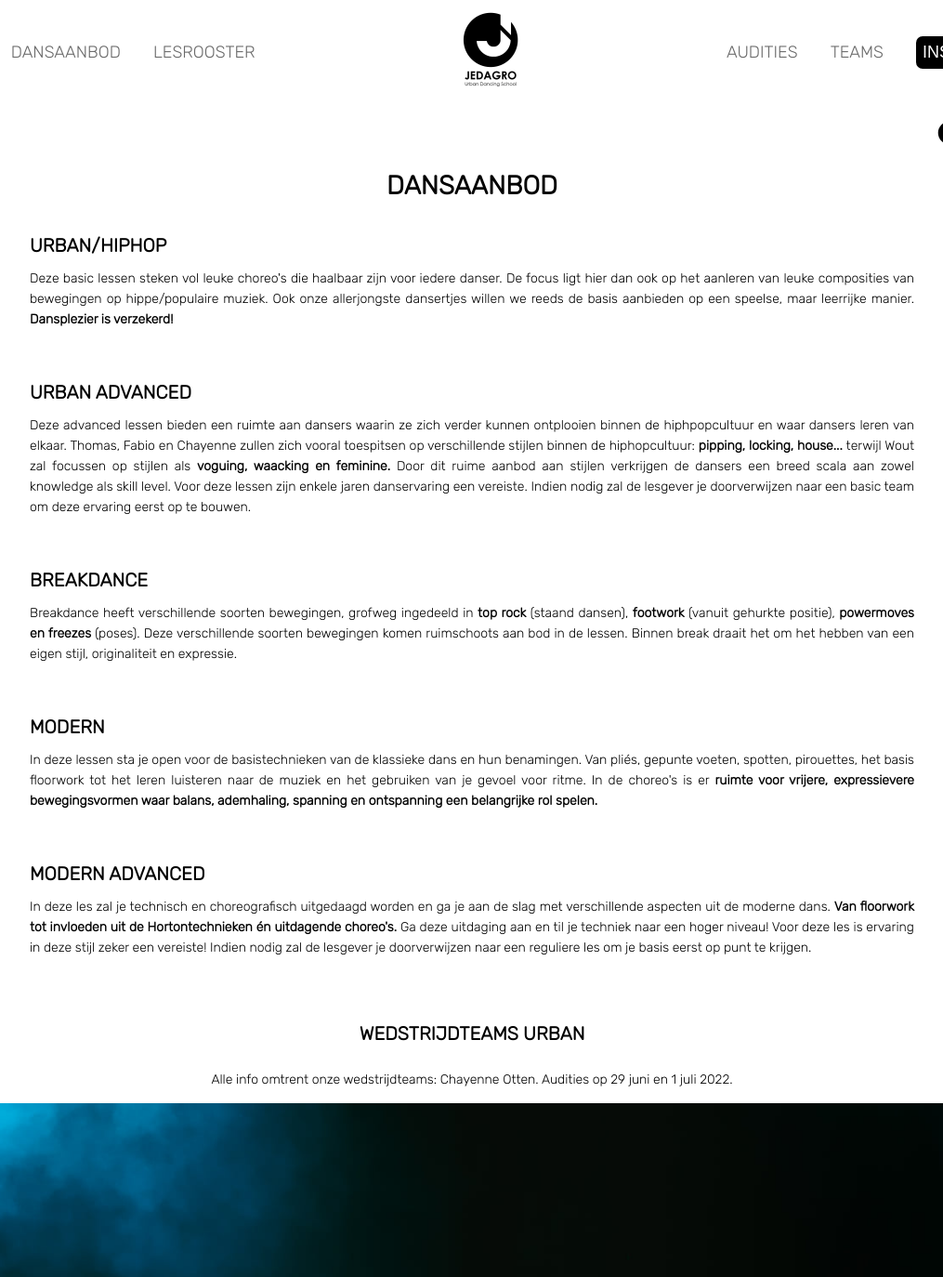
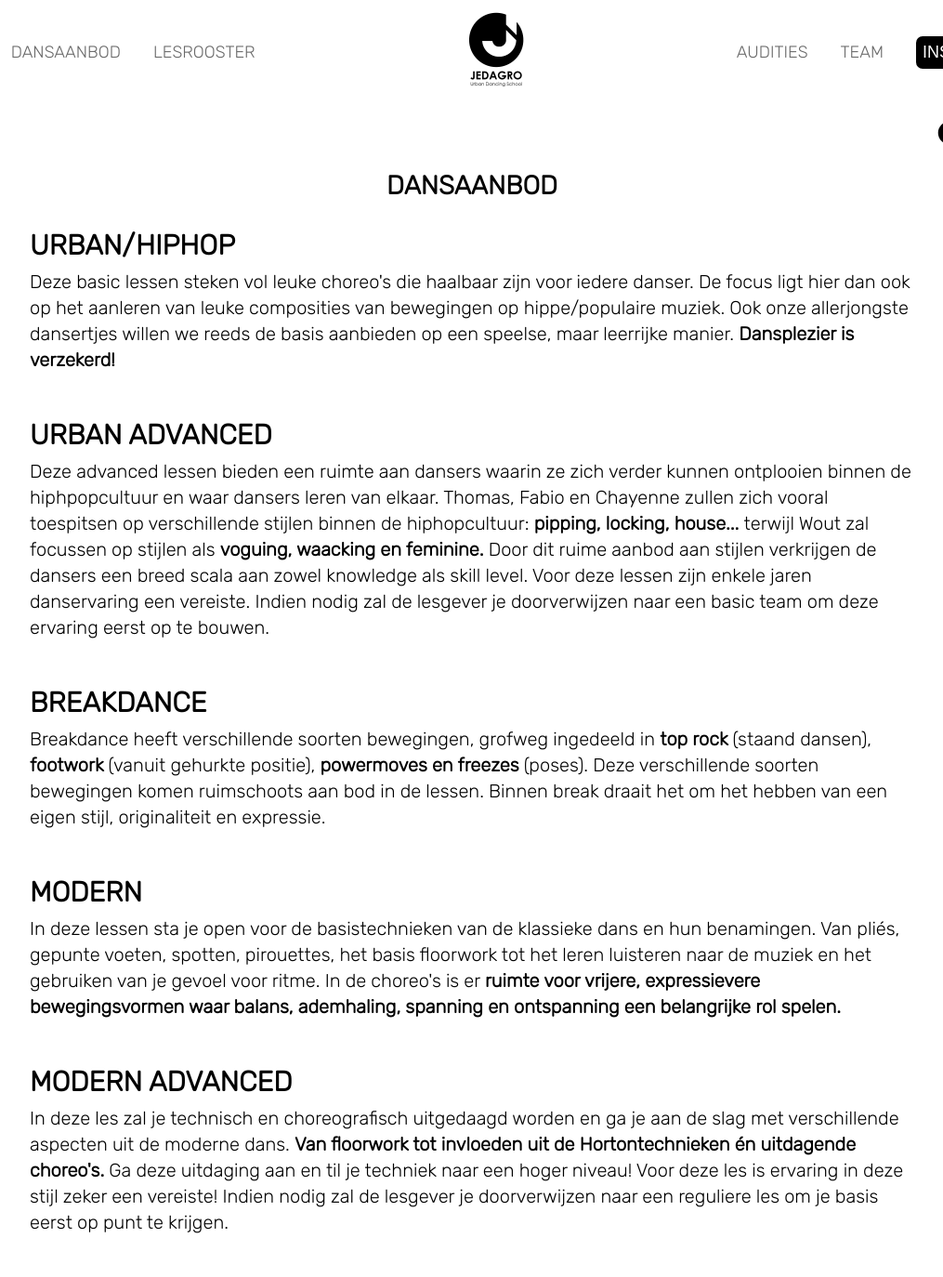
Before and after one commit to itfactory-tm/2022_2023_1wt_portfolio-r0374644, a website: page 2-Dansaanbod.html in a window 1280 px wide. Shown: the part 11-1385 px from the top of the page at 93% size, without its empty margins (132-1147 px from the left). Drawn offline with nearby package versions, Linux system fonts and the light colour scheme.

Commit message:
update 20:30

```diff
--- a/2-Dansaanbod.html
+++ b/2-Dansaanbod.html
@@ -37,7 +37,7 @@
           <li><a href="3-Lesrooster.html">Lesrooster</a></li>
           <li class="grow"><a href="index.html"><img src="assets/logojedagro.png" alt="Logo Jedagro"></a></li>
           <li><a href="4-Audities.html">Audities</a></li>
-          <li><a href="5-Team.html">Teams</a></li>
+          <li><a href="5-Team.html">Team</a></li>
           <li><a href="mailto:geerskim@yahoo.com">
             <button>INSCHRIJVEN</button></a></li>
         </ul>
@@ -46,56 +46,55 @@
 
 
   <article>
-      <section>
-          <h1 class="h1dansaanbod"> Dansaanbod </h1>
+      <section><h1 class="h1dansaanbod"> Dansaanbod </h1>
       </section>
 
       <section>
-          <h2 class="h2danssoort">  urban/hiphop </h2>
-            <p class="dansaanbod">
+          <div><h2 class="h2danssoort">  urban/hiphop </h2></div>
+          <div class="dansaanbod">
                 Deze basic lessen steken vol leuke choreo's die haalbaar zijn voor iedere danser. De focus ligt hier
                 dan ook op het aanleren van leuke composities van bewegingen op hippe/populaire muziek.
                 Ook onze allerjongste dansertjes willen we reeds de basis aanbieden op een speelse, maar leerrijke manier.
-                <strong> Dansplezier is verzekerd!</strong></p>
+          <strong> Dansplezier is verzekerd!</strong> </div>
       </section>
 
       <section>
-          <h2 class="h2danssoort">  URBAN ADVANCED </h2>
-            <p class="dansaanbod">
+          <div> <h2 class="h2danssoort">  URBAN ADVANCED </h2> </div>
+          <div class="dansaanbod">
               Deze advanced lessen bieden een ruimte aan dansers waarin ze zich verder kunnen ontplooien binnen de
               hiphpopcultuur en waar dansers leren van elkaar. Thomas, Fabio en Chayenne zullen zich vooral toespitsen op
                 verschillende stijlen binnen de hiphopcultuur: <strong> pipping, locking, house... </strong> terwijl Wout zal focussen op
               stijlen als <strong> voguing, waacking en feminine.</strong> Door dit ruime aanbod aan stijlen verkrijgen de dansers een breed scala
               aan zowel knowledge als skill level. Voor deze lessen zijn enkele jaren danservaring een vereiste. Indien nodig
-              zal de lesgever je doorverwijzen naar een basic team om deze ervaring eerst op te bouwen.</p>
+              zal de lesgever je doorverwijzen naar een basic team om deze ervaring eerst op te bouwen. </div>
       </section>
 
       <section>
-          <h2 class="h2danssoort">  BREAKDANCE</h2>
-            <p class="dansaanbod">
+          <div> <h2 class="h2danssoort">  BREAKDANCE</h2> </div>
+          <div class="dansaanbod">
                 Breakdance heeft verschillende soorten bewegingen, grofweg ingedeeld in <strong> top rock </strong> (staand dansen),
                 <strong> footwork </strong> (vanuit gehurkte positie), <strong> powermoves en freezes </strong> (poses). Deze verschillende soorten bewegingen
               komen ruimschoots aan bod in de lessen. Binnen break draait het om het hebben van een eigen stijl, originaliteit
-              en expressie.</p>
+              en expressie. </div>
       </section>
 
       <section>
-          <h2 class="h2danssoort">  MODERN </h2>
-            <p class="dansaanbod">
+          <div> <h2 class="h2danssoort">  MODERN </h2></div>
+          <div class="dansaanbod">
               In deze lessen sta je open voor de basistechnieken van de klassieke dans en hun benamingen.
               Van pliés, gepunte voeten, spotten, pirouettes, het basis floorwork tot het leren luisteren naar de muziek
               en het gebruiken van je gevoel voor ritme. In de choreo's is er <strong> ruimte voor vrijere, expressievere
-                bewegingsvormen waar balans, ademhaling, spanning en ontspanning een belangrijke rol spelen. </strong> </p>
+              bewegingsvormen waar balans, ademhaling, spanning en ontspanning een belangrijke rol spelen. </strong> </div>
       </section>
 
       <section>
-          <h2 class="h2danssoort">  MODERN ADVANCED </h2>
-            <p class="dansaanbod">
+          <div> <h2 class="h2danssoort">  MODERN ADVANCED </h2> </div>
+          <div class="dansaanbod">
               In deze les zal je technisch en choreografisch uitgedaagd worden en ga je aan de slag met verschillende
                 aspecten uit de moderne dans. <strong> Van floorwork tot invloeden uit de Hortontechnieken én uitdagende choreo's. </strong>
               Ga deze uitdaging aan en til je techniek naar een hoger niveau! Voor deze les is ervaring in deze stijl
               zeker een vereiste! Indien nodig zal de lesgever je doorverwijzen naar een reguliere les om je basis eerst
-              op punt te krijgen. </p>
+              op punt te krijgen. </div>
       </section>
 
       <section class="fotocontainer">
--- a/portfolioNIEUW.css
+++ b/portfolioNIEUW.css
@@ -435,7 +435,7 @@ th.dag {
 }
 
 .contact {
-    display: flex;
+    /*display: flex;*/
     /*border: 1px solid orangered;*/
     padding: 1rem;
     justify-content: flex-start;
@@ -478,7 +478,7 @@ h2 {
 .h1team {
     font-size: 28px;
     text-align: center;
-    padding: 2rem;
+    padding: 4rem;
 }
 
 .jeddagroteam2023 {
@@ -490,6 +490,8 @@ h2 {
 .teams {
     margin: 0 20px 0 20px;
     padding-top: 1rem;
+    font-size: 20px;
+    line-height: 2rem;
 }
 
 .teamstitel {
@@ -499,7 +501,7 @@ h2 {
 }
 
 .vast {
-    font-size: 20px;
+    font-size: 24px;
     text-align: center;
     padding: 0.5rem;
 
@@ -702,6 +704,7 @@ h2 {
 .h2danssoort {
     text-align: left;
     margin-left: 150px;
+    font-size: 30px;
 }
 
 .h2wedstrijdteams {
@@ -712,6 +715,8 @@ h2 {
     margin: 0 150px;
     text-indent: 0;
     justify-content: stretch;
+    font-size: 20px;
+    line-height: 2rem;
 
 }
 
@@ -724,6 +729,7 @@ h2 {
 .dansaanbodwedstrijd{
     text-align: center;
     padding: 1rem 3rem;
+    font-size: 20px;
 }
 .dansaanbodfoto {
     width: 100%;
@@ -735,7 +741,11 @@ h2 {
 }
 
 .h1team {
-    padding-top: 150px;
+    padding-top: 200px;
+}
+
+hr {
+    display: none;
 }
 
 .teams {
@@ -776,22 +786,26 @@ h2 {
 }
 
 .h1audities {
-    padding-top: 150px;
+    padding-top: 200px;
 
 }
 
 
 .h1tekst {
     margin: 0 150px;
+    font-size: 20px;
+    padding: 1rem;
+    line-height: 2rem;
 }
 
 .auditiesfoto {
     width: 100%;
+    margin-top: 50px;
 
 }
 
 .h1lesrooster {
-    padding-top: 150px;
+    padding-top: 200px;
 }
 
 table {
@@ -799,6 +813,17 @@ table {
 
 }
 
+h2 {
+text-align: left;
+    margin: 0 150px;
+}
+
+.contact {
+    font-size: 20px;
+    line-height: 2rem;
+    margin-left: 170px;
+}
+
 
 
 
```
Also changed, not shown: 3-Lesrooster.html (+2 -2 lines), 4-Audities.html (+1 -1 lines), 5-Team.html (+1 -1 lines), index.html (+1 -1 lines).
